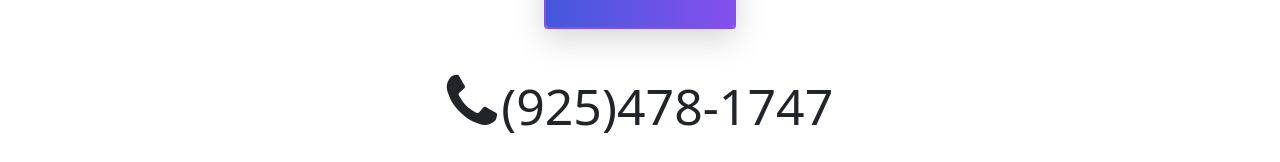
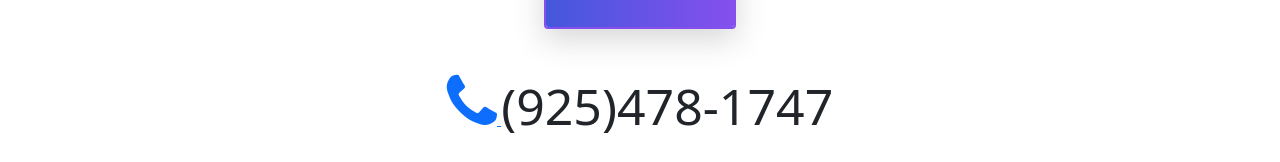
Before and after one commit to jidelson/my-website-old, a React (Create React App) app in the folder client/: page /contact in a window 1280 px wide. Shown: the part 707-869 px from the top of the page. Built offline with nearby package versions, Linux system fonts and the light colour scheme.

Commit message:
added call func on contact

```diff
--- a/client/src/components/pages/Contact.js
+++ b/client/src/components/pages/Contact.js
@@ -49,8 +49,11 @@ function Contact() {
 
                 <div className="bottomInfo text-center py-4">
                     <p>
-                        <i className="fa fa-phone" aria-hidden="true"></i>&nbsp;<span className="phoneInfo">(925)478-1747</span>
-                    </p>
+                        <a href="tel:+19254781747">
+                            <i className="fa fa-phone" aria-hidden="true"></i>&nbsp;
+                        </a>
+                        <span className="phoneInfo">(925)478-1747</span>
+                     </p>
                     <p>
                         <i className="fa fa-envelope-square" aria-hidden="true" onClick={() => {window.location.href = 'mailto:joeidelson@gmail.com';}}></i>&nbsp;
                         <span className="emailInfo">joeidelson@gmail.com</span>
```
Also changed, not shown: 1 other file (tests, documents, lock files or other folders).
